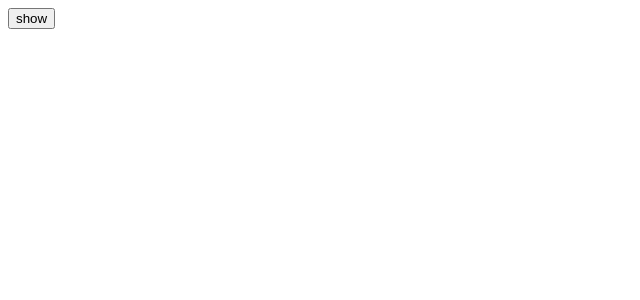
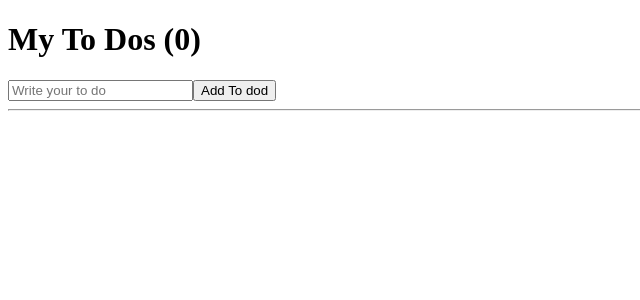
Before and after one commit to soyyyyy/React.js-, a React (Create React App) app: page / in a window 1280 px wide. Shown: the top 300 px of the page, without its empty margins (0-640 px from the left). Built offline with nearby package versions, Linux system fonts and the light colour scheme.

Commit message:
7.1 to do list

```diff
--- a/src/App.js
+++ b/src/App.js
@@ -1,67 +1,38 @@
 import { useState, useEffect } from "react";
 
-function Hello(){
-  /*
-  function byFn(){
-    console.log("bye..");
-  }
-  function hiFn(){
-    console.log("created");
-    return byFn   // Cleanup function -> hiFn(컴포넌트)이 destroy 될 때 buFn 실행
-  }
-  useEffect(hiFn, []);
-  */
+function App() {
+  const[toDo, setToDo] = useState("");
+  const[toDos, setToDos] = useState([]);
+  const onChange = (e) => {
+    setToDo(e.target.value);
+  };
 
-  useEffect(()=> {
-    console.log("hi");
-    return () => console.log("bye");
-  }, []);
+  const onSubmit = (e) => {
+    e.preventDefault();
+    if (toDo === ""){
+      return;
+    }
+    setToDos(currentArray => [toDo, ...currentArray]); // 작성한 input + 원래 있던 배열
+    setToDo("");
+  };
 
-  return <h1>hello</h1>
-}
 
-function App() {
-  const [showing, setShowing] = useState(false);
-  const onClick = () => {
-    setShowing((prev) =>! prev);
-  }
+  console.log(toDos);
 
   return(
     <div>
-      {showing ? <Hello /> : null}
-      <button onClick={onClick}>{showing? "hide" : "show"}</button>
+      <h1>My To Dos ({toDos.length})</h1>
+      <form onSubmit={onSubmit}>
+        <input onChange={onChange} value={toDo} type="text" placeholder="Write your to do" />
+        <button>Add To dod</button>
+      </form>
+      <hr />
+      <ul>
+        {toDos.map((item, index) => <li key={index}>{item}</li>)}
+      </ul>
+
     </div>
   );
 }
 
 export default App;
-
-
-/*
-const [counter, setValue] = useState(0);
-  const [keyword, setkeyword] = useState("");
-  const onClick = () => setValue((prev) => prev + 1);
-  const onChange = (e) => {
-    setkeyword(e.target.value);
-  }
-  console.log("i run all the time");
-
-  // useEffect : 코드 실행할 시기 선택
-  useEffect(() => {    // 딱 한 번만 실행
-    console.log("Call the API...");
-  }, []);
-
-  useEffect(() => {
-    if (keyword !== "" && keyword.length > 5){
-      console.log("Search For", keyword);
-    }
-  }, [keyword]);  //keyword 변할 때만 실행
-
-  return (
-    <div>
-      <input value={keyword} onChange={onChange} type="text" placeholder="Search here.." />
-      <h1>{counter}</h1>
-      <button onClick={onClick}>click me</button>
-    </div>
-  );
-*/
```
